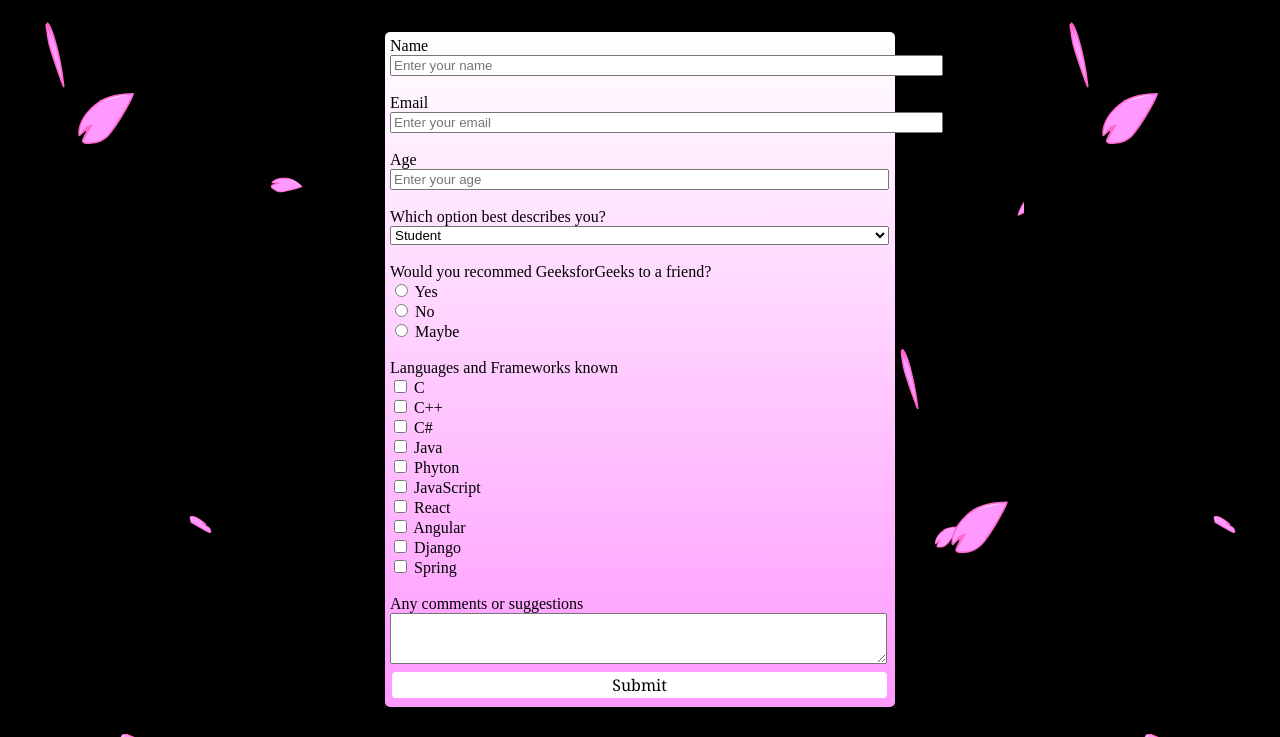
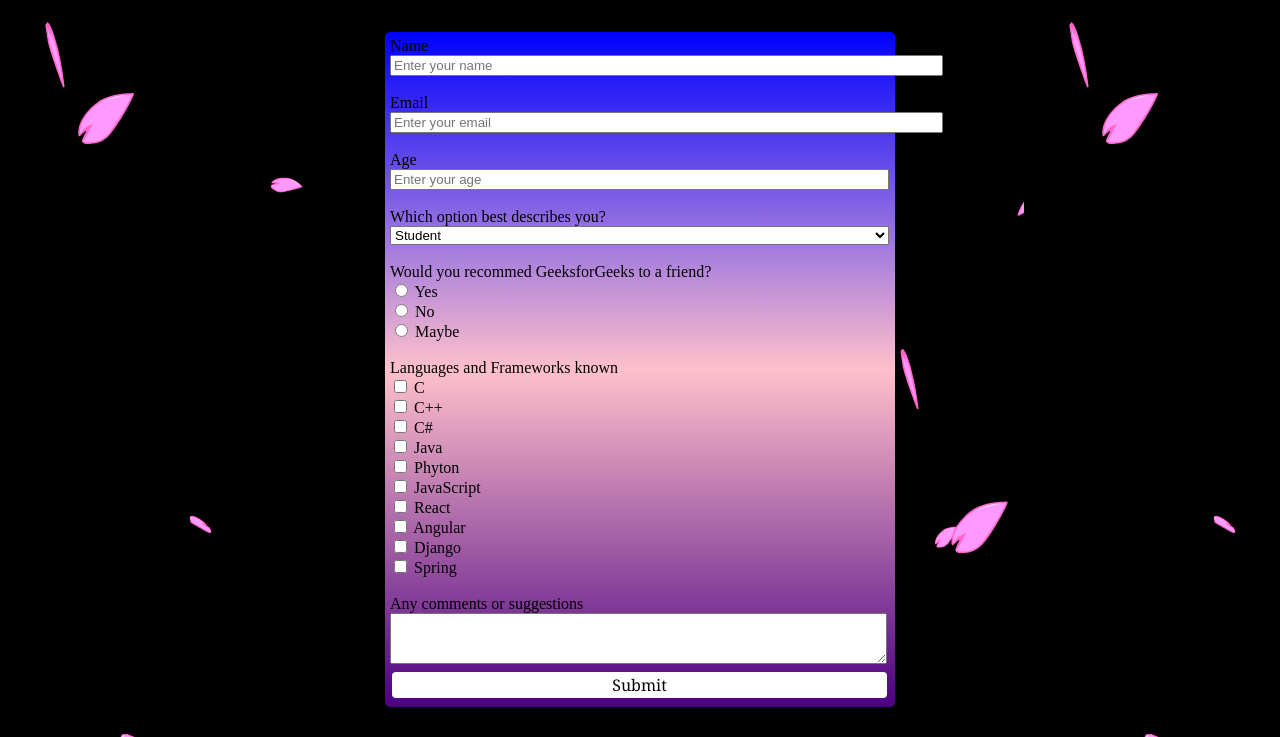
Before and after one commit to Pudiyeah/5task-Survey-Form, a plain HTML site: page index.html in a window 1280 px wide. Shown: the part 63-800 px from the top of the page. Drawn offline with Linux system fonts and the light colour scheme.

Commit message:
GeeksForGeeks-SurveyForm

```diff
--- a/assets/css/style.css
+++ b/assets/css/style.css
@@ -1,3 +1,17 @@
+::-webkit-scrollbar {
+  width: 20px;
+}
+
+::-webkit-scrollbar-track {
+  background: black;
+}
+
+::-webkit-scrollbar-thumb {
+  background: linear-gradient(blue, pink,indigo);
+  border: 3px solid black;
+  border-radius: 100vw;
+}
+
 body{
   background-image: url(/assets/background/gif.survey.gif);
 }
@@ -15,7 +29,7 @@ h1 {
 }
 
 .border {
-  background-image: linear-gradient(rgb(255, 255, 255),#ff99ff);
+  background-image: linear-gradient(blue, pink,indigo);
   width: 500px;
   border: none;
   border-radius: 5px;
@@ -32,6 +46,7 @@ input[type="number"] {
 
 .select #position {
   width: 499px;
+  outline: none;
 }
 
 textarea {
```
